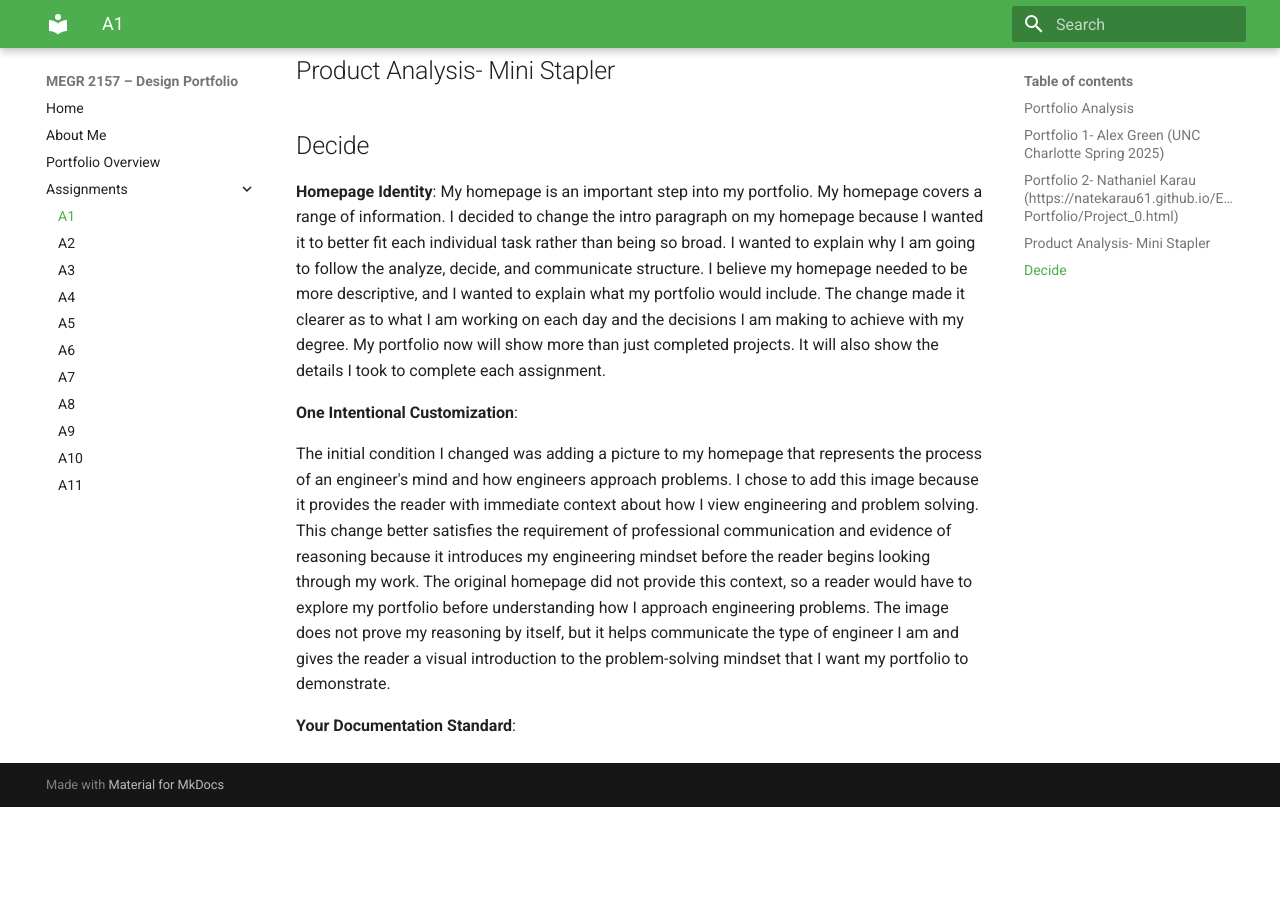
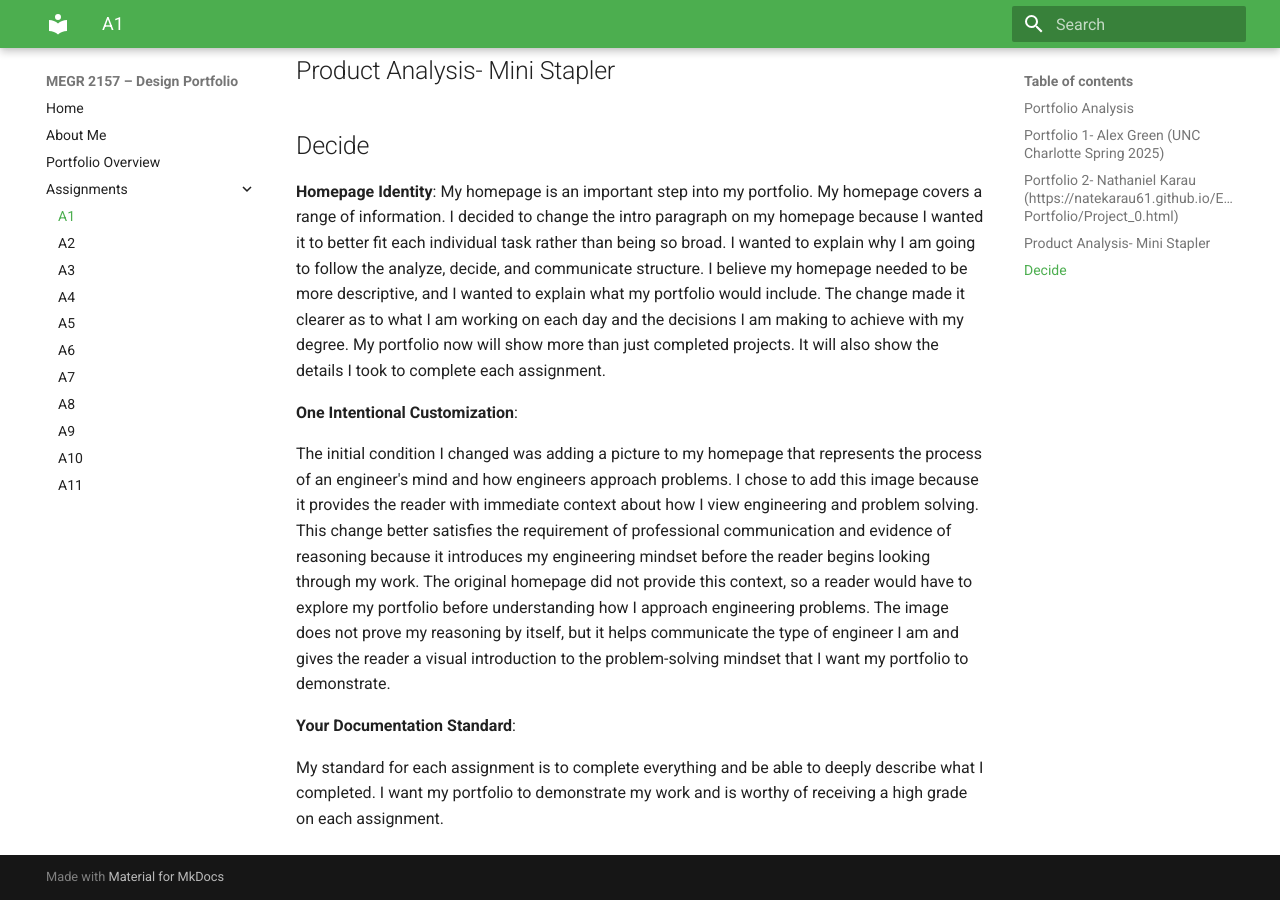
Before and after one commit to brandonhudson11/megr2157-portfolio, an MkDocs documentation site: the page built from docs/assignments/A01/index.md, in a window 1280 px wide and 900 px high, scrolled down 1420 px. Built offline with MkDocs 1.6.1 and Material for MkDocs 9.7.7, drawn with Linux system fonts in a browser that asks for light colours; before the commit the page ends 2227 px from its top, so only the background shows below that.

Commit message:
Revise documentation standard in index.md
Updated documentation to clarify personal standards for assignments.

```diff
--- a/docs/assignments/A01/index.md
+++ b/docs/assignments/A01/index.md
@@ -39,3 +39,5 @@
 The initial condition I changed was adding a picture to my homepage that represents the process of an engineer's mind and how engineers approach problems. I chose to add this image because it provides the reader with immediate context about how I view engineering and problem solving. This change better satisfies the requirement of professional communication and evidence of reasoning because it introduces my engineering mindset before the reader begins looking through my work. The original homepage did not provide this context, so a reader would have to explore my portfolio before understanding how I approach engineering problems. The image does not prove my reasoning by itself, but it helps communicate the type of engineer I am and gives the reader a visual introduction to the problem-solving mindset that I want my portfolio to demonstrate.
 
 **Your Documentation Standard**:
+
+My standard for each assignment is to complete everything and be able to deeply describe what I completed. I want my portfolio to demonstrate my work and is worthy of receiving a high grade on each assignment.
```
